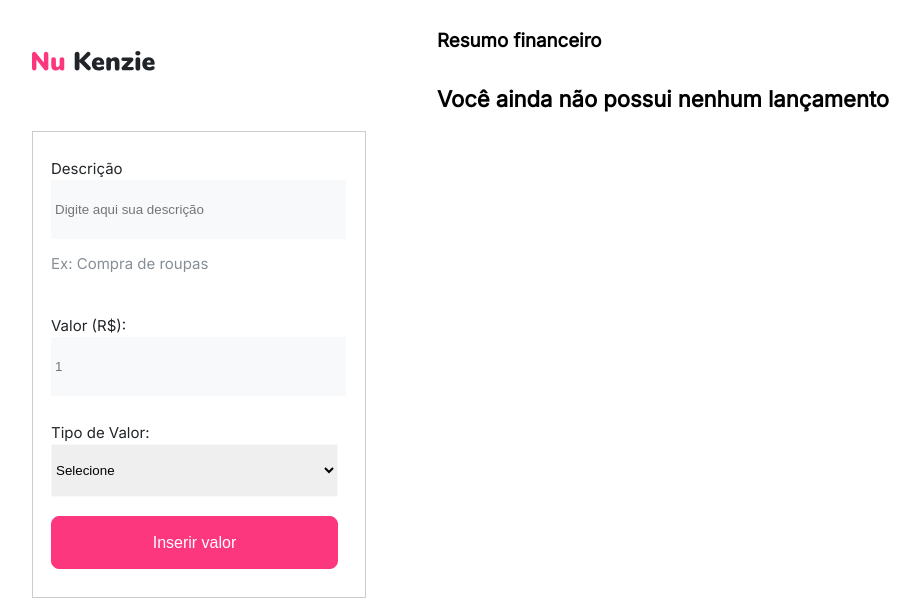
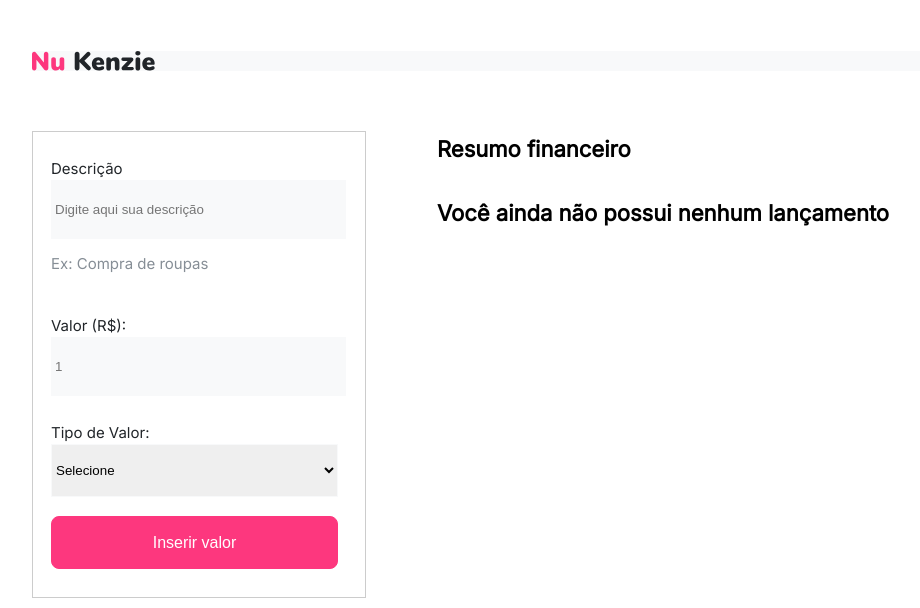
Before and after one commit to Kenzie-Academy-Brasil-Developers/react-entrega-s1-template-nu-kenzie_liviogabriel1, a React (Vite) app: page / in a window 1280 px wide. Shown: the top 608 px of the page, without its empty margins (249-1169 px from the left). Built offline with nearby package versions, Linux system fonts and the light colour scheme.

Commit message:
Correção 2 Realizada

```diff
--- a/src/App.jsx
+++ b/src/App.jsx
@@ -36,7 +36,7 @@ const App = () => {
         gastosList={gastosList}
         setGastosList={setGastosList}
       />
-      <TotalMoney totalGastos={totalGastos} />
+      <TotalMoney totalGastos={totalGastos} gastosList={gastosList} />
       <List gastosList={gastosList} handleDelete={handleDelete}  />
     </>
   );
--- a/src/components/header/style.module.scss
+++ b/src/components/header/style.module.scss
@@ -1,6 +1,7 @@
 .header {
     display: flex;
     box-shadow: 0px 4px 32px -12px rgba(0, 0, 0, 0.25);
+    background: rgba(248, 249, 250, 1);
     height: 20px;
     width: 1500px;
     margin-top: 51px;
--- a/src/components/list/list.jsx
+++ b/src/components/list/list.jsx
@@ -6,7 +6,7 @@ import rectangle2 from '../../assets/rectangle2.svg';
 const List = ({ gastosList, handleDelete }) => {
   return (
     <div className={styles.container}>
-      <h3>Resumo financeiro</h3>
+      <h3 className={gastosList.length === 0 ? styles.h3Empty : ''}>Resumo financeiro</h3>
       {gastosList.length === 0 ? (
         <p className={styles.listEmpty}>Você ainda não possui nenhum lançamento</p>
       ) : (
--- a/src/components/list/style.module.scss
+++ b/src/components/list/style.module.scss
@@ -8,6 +8,13 @@
         font-weight: 700;
         line-height: 34px;
         margin-top: 30px;
+    }
+
+    .h3Empty {
+        font-size: 22px;
+        font-weight: 700;
+        line-height: 34px;
+        margin-top: 122px;
     }
 
     ul {
--- a/src/components/totalMoney/style.module.scss
+++ b/src/components/totalMoney/style.module.scss
@@ -2,6 +2,8 @@
     font-family: 'Inter', sans-serif;
     display: flex;
     flex-direction: column;
+    width: 355px;
+    height: 96px;
     border: 1px solid rgba(233, 236, 239, 1);
     margin-top: 28px;
     margin-left: 293px;
--- a/src/components/totalMoney/totalMoney.jsx
+++ b/src/components/totalMoney/totalMoney.jsx
@@ -1,8 +1,8 @@
 import React from 'react';
 import styles from './style.module.scss';
 
-const TotalMoney = ({ totalGastos }) => {
-  if (totalGastos <= 0) {
+const TotalMoney = ({ totalGastos, gastosList }) => {
+  if (gastosList.length === 0) {
     return null;
   }
 
```
